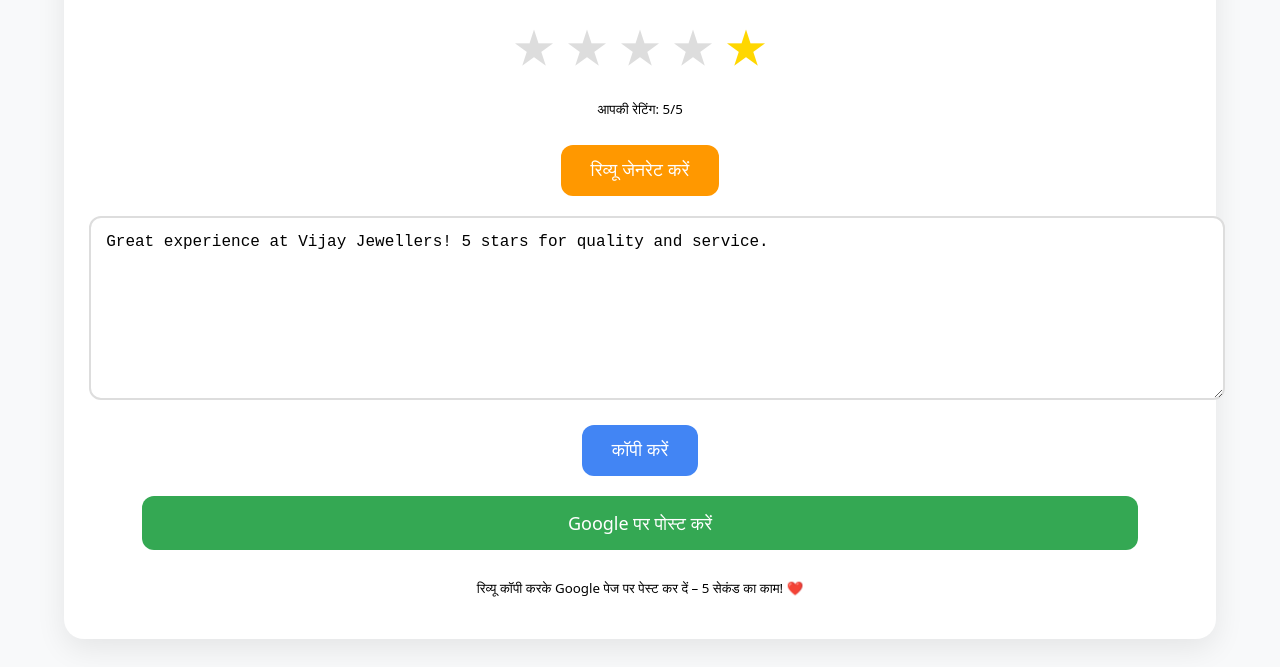
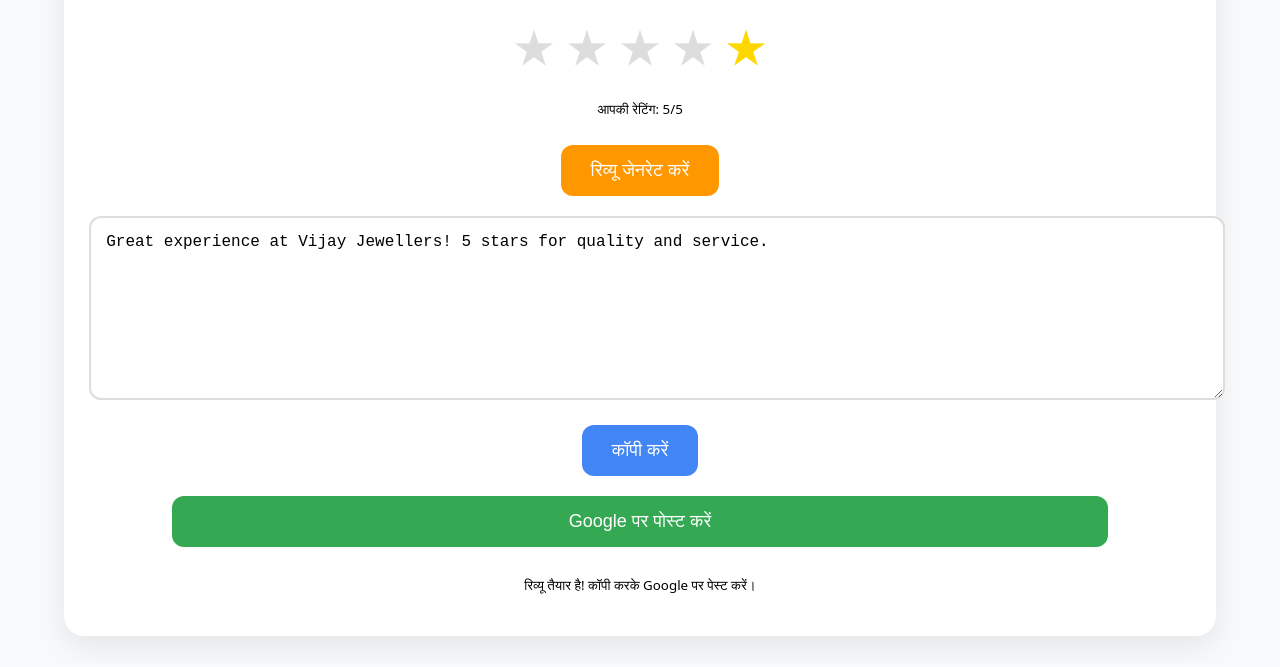
Before and after one commit to maxibuy18/vijay-review-system-2, a plain HTML site: page frontend/index.html in a window 1280 px wide. Both pictures are taken after a click on the button "रिव्यू जेनरेट करें". Shown: the part 164-831 px from the top of the page. Drawn offline with Linux system fonts and the light colour scheme; no server answers.

Commit message:
Replace link with button for posting reviews

```diff
--- a/frontend/index.html
+++ b/frontend/index.html
@@ -32,8 +32,8 @@
         <button class="generate" onclick="generateReview()">रिव्यू जेनरेट करें</button><br>
         <textarea id="review-text" readonly placeholder="रेटिंग चुनकर जेनरेट करें..."></textarea><br>
         <button class="copy" onclick="copyReview()" style="display:none;" id="copy-btn">कॉपी करें</button><br>
-        <a href="#" target="_blank" class="btn post" style="display:none;" id="post-btn">Google पर पोस्ट करें</a>
-        <p><small id="instruction">रिव्यू कॉपी करके Google पेज पर पेस्ट कर दें – 5 सेकंड का काम! ❤️</small></p>
+        <button class="post" onclick="postToGoogle()" style="display:none;" id="post-btn">Google पर पोस्ट करें</button>
+        <p><small id="instruction">रिव्यू जेनरेट करने के बाद कॉपी करके Google पेज पर पेस्ट कर दें – 5 सेकंड का काम! ❤️</small></p>
     </div>
     <script>
         let selectedRating = 5; // डिफॉल्ट 5
@@ -59,8 +59,7 @@
                 document.getElementById('review-text').value = data.review;
                 document.getElementById('copy-btn').style.display = 'inline-block';
                 document.getElementById('post-btn').style.display = 'inline-block';
-                document.getElementById('post-btn').href = `https://g.page/r/CQASqQgR4RvOEBE/review?rating=${selectedRating}`;
-                document.getElementById('instruction').textContent = `रिव्यू कॉपी करके Google पेज पर पेस्ट कर दें – 5 सेकंड का काम! ❤️`;
+                document.getElementById('instruction').textContent = 'रिव्यू तैयार है! कॉपी करके Google पर पेस्ट करें।';
             } catch {
                 const fallback = language === 'english'
                     ? `Great experience at Vijay Jewellers! ${selectedRating} stars for quality and service.`
@@ -68,7 +67,7 @@
                 document.getElementById('review-text').value = fallback;
                 document.getElementById('copy-btn').style.display = 'inline-block';
                 document.getElementById('post-btn').style.display = 'inline-block';
-                document.getElementById('post-btn').href = `https://g.page/r/CQASqQgR4RvOEBE/review?rating=${selectedRating}`;
+                document.getElementById('instruction').textContent = 'रिव्यू तैयार है! कॉपी करके Google पर पेस्ट करें।';
             }
         }
 
@@ -80,6 +79,17 @@
                 alert('कॉपी नहीं हुआ, मैन्युअली कॉपी कर लें।');
             });
         }
+
+        function postToGoogle() {
+            // पहले रिव्यू कॉपी कर लो
+            copyReview();
+            // फिर Google पेज खोलो
+            window.open('https://g.page/r/CQASqQgR4RvOEBE/review', '_blank');
+            // अलर्ट से रिमाइंड करो पेस्ट करने का
+            setTimeout(() => {
+                alert('Google पेज खुल गया! रिव्यू बॉक्स में पेस्ट करें (Ctrl+V या लॉन्ग प्रेस)।');
+            }, 500);
+        }
     </script>
 </body>
 </html>
```
